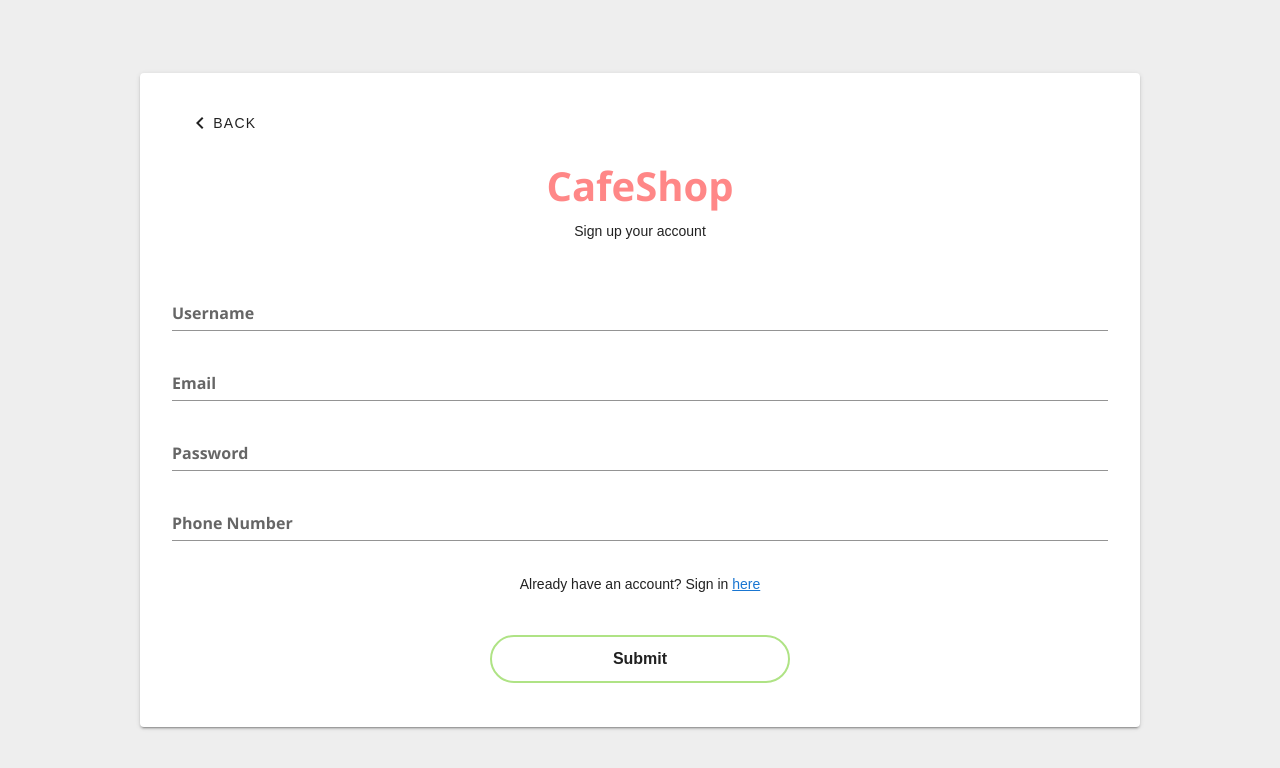
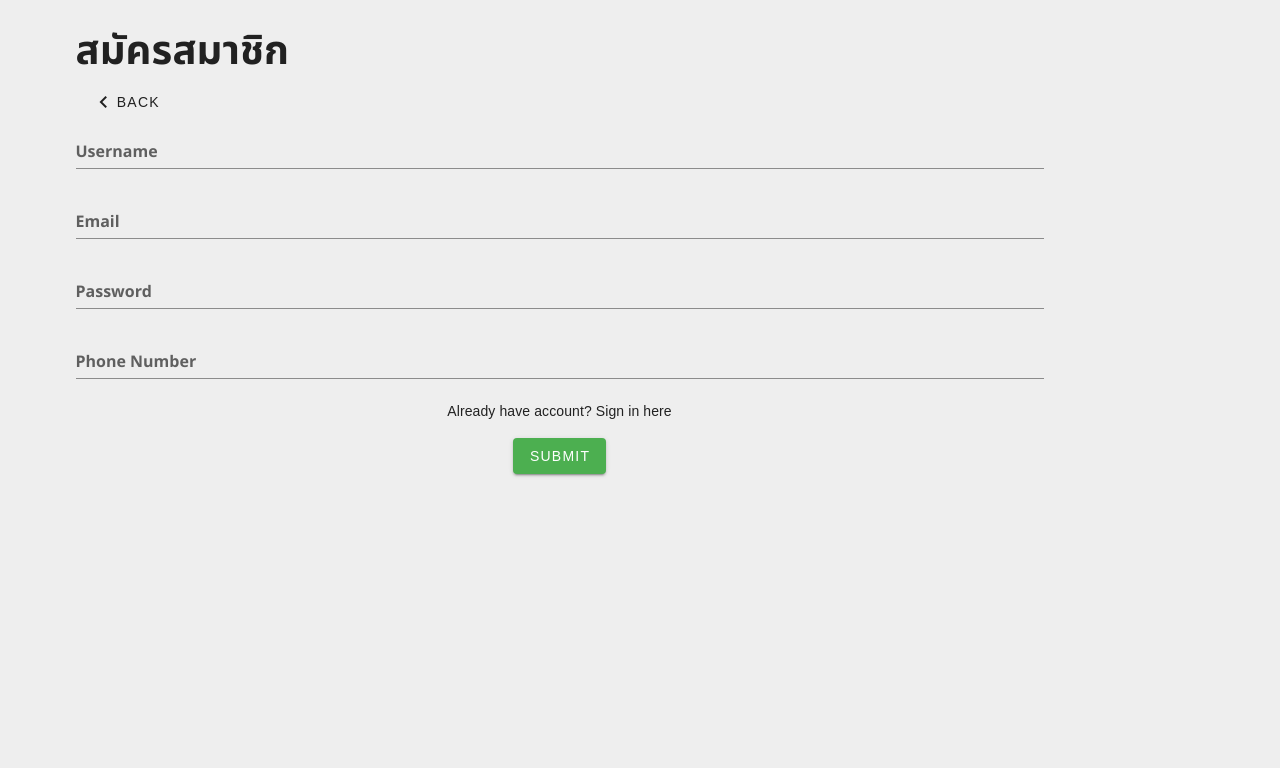
Before and after one commit to sirichai201/fontend, a Vue app: page /register in a window 1280 px wide. Shown: the top 768 px of the page. Built offline with nearby package versions, Linux system fonts and the light colour scheme.

Commit message:
Co-authored-by: Widchayapon <widchayapon@users.noreply.github.com> Co-authored-by: พงศกร อรรคศรี <fapongsakorn@users.noreply.github.com>

```diff
--- a/src/views/Register.vue
+++ b/src/views/Register.vue
@@ -1,89 +1,112 @@
 <template>
-    <v-container class="fill-height d-flex justify-center align-center">
-      <v-card class="pa-5" width="1000px">
+  <v-container>
+    <v-card-text style="width: 1000px" class="pa-4">
+      <h1>สมัครสมาชิก</h1>
+      <v-btn text :to="{ path: '/' }"
+        ><v-icon>mdi-chevron-left</v-icon>Back</v-btn
+      >
+      <v-form ref="form" v-model="valid" lazy-validation class="text-center">
+        <v-text-field
+          v-model="username"
+          label="Username"
+          :rules="usernameRules"
+          required
+        ></v-text-field>
+        <v-text-field
+          v-model="email"
+          label="Email"
+          :rules="emailRules"
+          required
+        ></v-text-field>
+        <v-text-field
+          v-model="password"
+          label="Password"
+          :rules="passwordRules"
+          type="password"
+          required
+        ></v-text-field>
+        <v-text-field
+          v-model="phone"
+          label="Phone Number"
+          :rules="phoneRules"
+          required
+        ></v-text-field>
+        <v-row>
           <v-col cols="12">
-          <v-btn text :to="{ path: '/' }">
-            <v-icon>mdi-chevron-left</v-icon>Back
-          </v-btn>
+            <p>Already have account? Sign in <a ref="/">here</a></p>
           </v-col>
-        <v-col cols="12" class="text-center">
-          <h1 class="text-primary font-weight-bold">CafeShop</h1>
-          <p>Sign up your account</p>
-        </v-col>
-        <v-col cols="12">
-          <v-form ref="form" v-model="valid" lazy-validation class="text-center">
-            <v-text-field v-model="username" label="Username" :rules="usernameRules" required></v-text-field>
-            <v-text-field v-model="email" label="Email" :rules="emailRules" required></v-text-field>
-            <v-text-field v-model="password" label="Password" :rules="passwordRules" type="password" required></v-text-field>
-            <v-text-field v-model="phone" label="Phone Number" :rules="phoneRules" required></v-text-field>
-            <v-col cols="12">
-              <p>Already have an account? Sign in <a href="/login">here</a></p>
-            </v-col>
-            <v-col cols="12" class="text-center">
-              <a class="btn btn-outline-success" style="width: 300px;" :disabled="!valid" color="success" @click="submit">Submit</a>
-            </v-col>
+        </v-row>
+        <v-btn :disabled="!valid" color="success" @click="submit">Submit</v-btn>
       </v-form>
-        </v-col>
-      </v-card>
+    </v-card-text>
   </v-container>
 </template>
 
-
 <script>
-import axios from 'axios';
+import axios from "axios";
 
 export default {
   data() {
     return {
       valid: false,
-      username: '',
-      email: '',
-      password: '',
-      phone: '',
-      registerMessage: '',
+      username: "",
+      email: "",
+      password: "",
+      phone: "",
+      registerMessage: "",
       usernameRules: [
-        v => !!v || 'Username is required',
-        v => (v && v.length >= 3 && v.length <=32) || 'Username must be at least 3 characters',
+        (v) => !!v || "Username is required",
+        (v) => (v && v.length >= 3) || "Username must be at least 3 characters",
+        (v) =>
+          (v && v.length <= 32) || "Username must be less than 32 characters",
       ],
+
       emailRules: [
-        v => !!v || 'E-mail is required',
-        v => /.+@.+\..+/.test(v) || 'E-mail must be valid',
+        (v) => !!v || "E-mail is required",
+        (v) => /.+@.+\..+/.test(v) || "E-mail must be valid",
       ],
       passwordRules: [
-        v => !!v || 'Password is required',
-        v => (v && v.length >= 3 && v.length <=32) || 'Password must be at least 3 characters',
+        (v) => !!v || "Password is required",
+        (v) => (v && v.length >= 3) || "Username must be at least 3 characters",
+        (v) =>
+          (v && v.length <= 32) || "Username must be less than 32 characters",
       ],
       phoneRules: [
-        v => !!v || 'Phone number is required',
-        v => /^\d{10}$/.test(v) || 'Phone number must be 10 digits',
+        (v) => !!v || "Phone is required",
+        (v) => (v && v.length >= 8) || "Username must be at least 8 characters",
+        (v) =>
+          (v && v.length <= 10) || "Username must be less than 10 characters",
       ],
     };
   },
   methods: {
   async submit() {
     try {
-      const response = await axios.post('http://localhost:3000/api/user/register', {
+      const response = await axios.post(
+        "http://localhost:3000/api/user/register",
+        {
           username: this.username,
           email: this.email,
           password: this.password,
           phone: this.phone,
-      });
+        }
+      );
       alert(`Registration successful`);
       this.registerMessage = `Register successful: ${response.data}`;
-      // this.$router.push('/login');
+      this.$router.push("/login");
     } catch (error) {
-      if (error.response && error.response.data) {
-        this.registerMessage = `Register Failed: ${error.response.data}`;
+      let errorMessage = '';
+      if (error.response) {
+        errorMessage = `Register Failed: ${error.response.data}`;
       } else {
-        this.registerMessage = `Registration failed: An error occurred: ${error}`;
-        alert('Registration failed: An error occurred');
+        errorMessage = `Registration failed: An error occurred: ${error}`;
       }
-    }
+      this.registerMessage = errorMessage;
+      alert(errorMessage);
     }
   },
-
+},
 };
 </script>
 
-<style scoped>
-</style>
+<style scoped></style>
```
Lines whose indentation alone changed are shown as unchanged.
